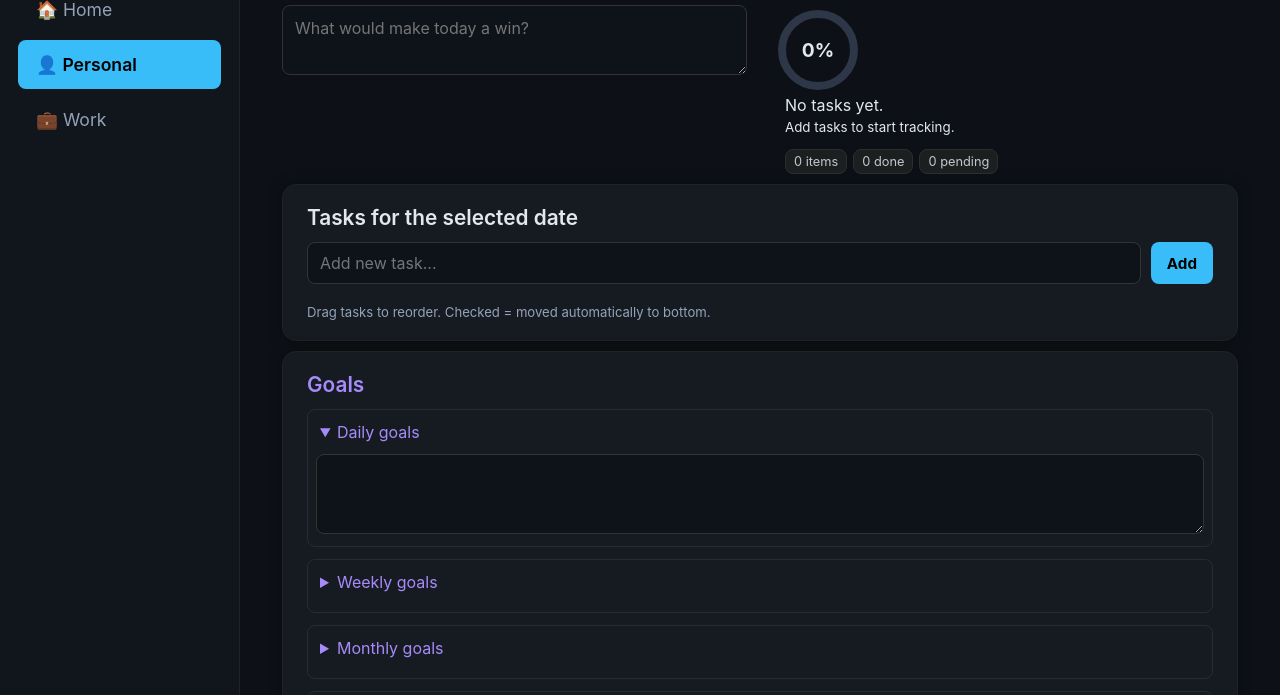
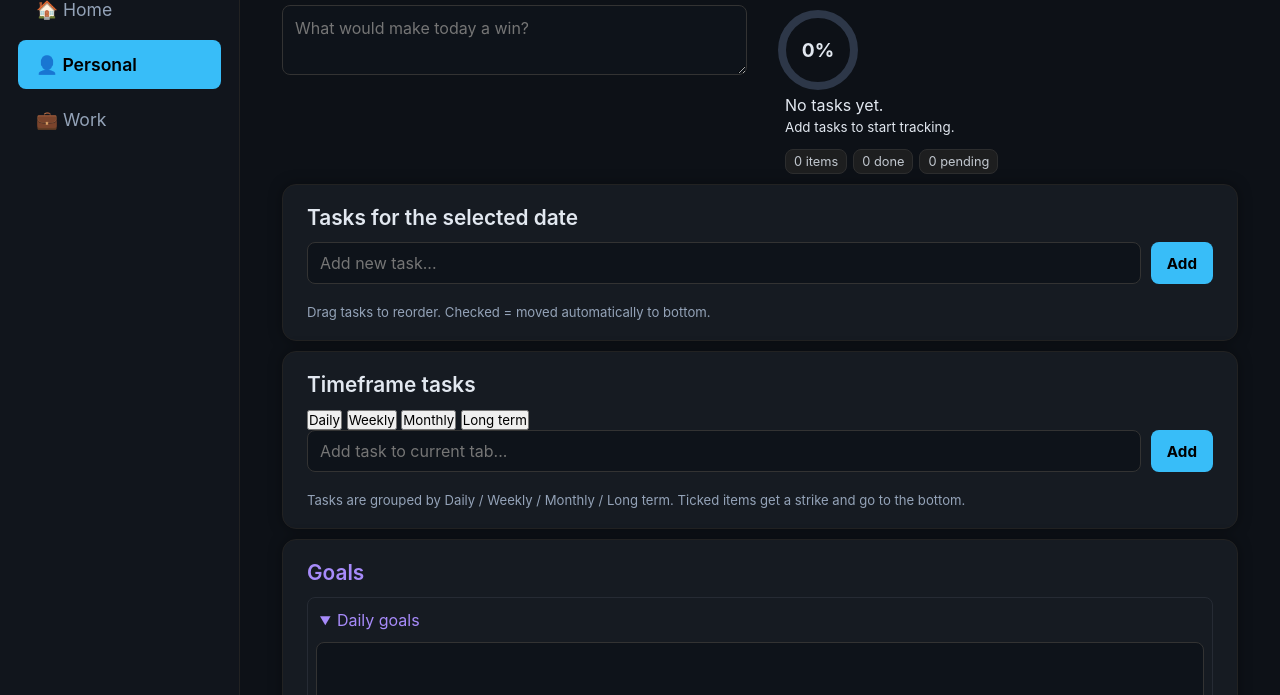
Before and after one commit to anumodkp7/Habit-tracker, a plain HTML site: page index.html in a window 1280 px wide. Both pictures are taken after a click on the button "👤 Personal". Shown: the part 105-800 px from the top of the page. Drawn offline with Linux system fonts and the light colour scheme.

Commit message:
Update index.html

```diff
--- a/index.html
+++ b/index.html
@@ -154,6 +154,29 @@
         <div class="task-hint">Drag tasks to reorder. Checked = moved automatically to bottom.</div>
       </div>
 
+            <!-- Timeframe Tasks (Personal) -->
+      <div class="card personal-timeframes">
+        <h2 class="card-title">Timeframe tasks</h2>
+
+        <div class="time-tabs" id="personalTimeTabs">
+          <button class="time-tab active" data-scope="daily">Daily</button>
+          <button class="time-tab" data-scope="weekly">Weekly</button>
+          <button class="time-tab" data-scope="monthly">Monthly</button>
+          <button class="time-tab" data-scope="long">Long term</button>
+        </div>
+
+        <form id="personalTimeTaskForm" class="task-form">
+          <input type="text" id="personalTimeTaskInput"
+                 placeholder="Add task to current tab..." autocomplete="off" />
+          <button type="submit" class="btn-add">Add</button>
+        </form>
+
+        <div id="personalTimeTaskList" class="task-list"></div>
+        <div class="task-hint">
+          Tasks are grouped by Daily / Weekly / Monthly / Long term. Ticked items get a strike and go to the bottom.
+        </div>
+      </div>
+
       <!-- Goals -->
       <div class="card personal-goals">
         <h2 class="card-title">Goals</h2>
```
